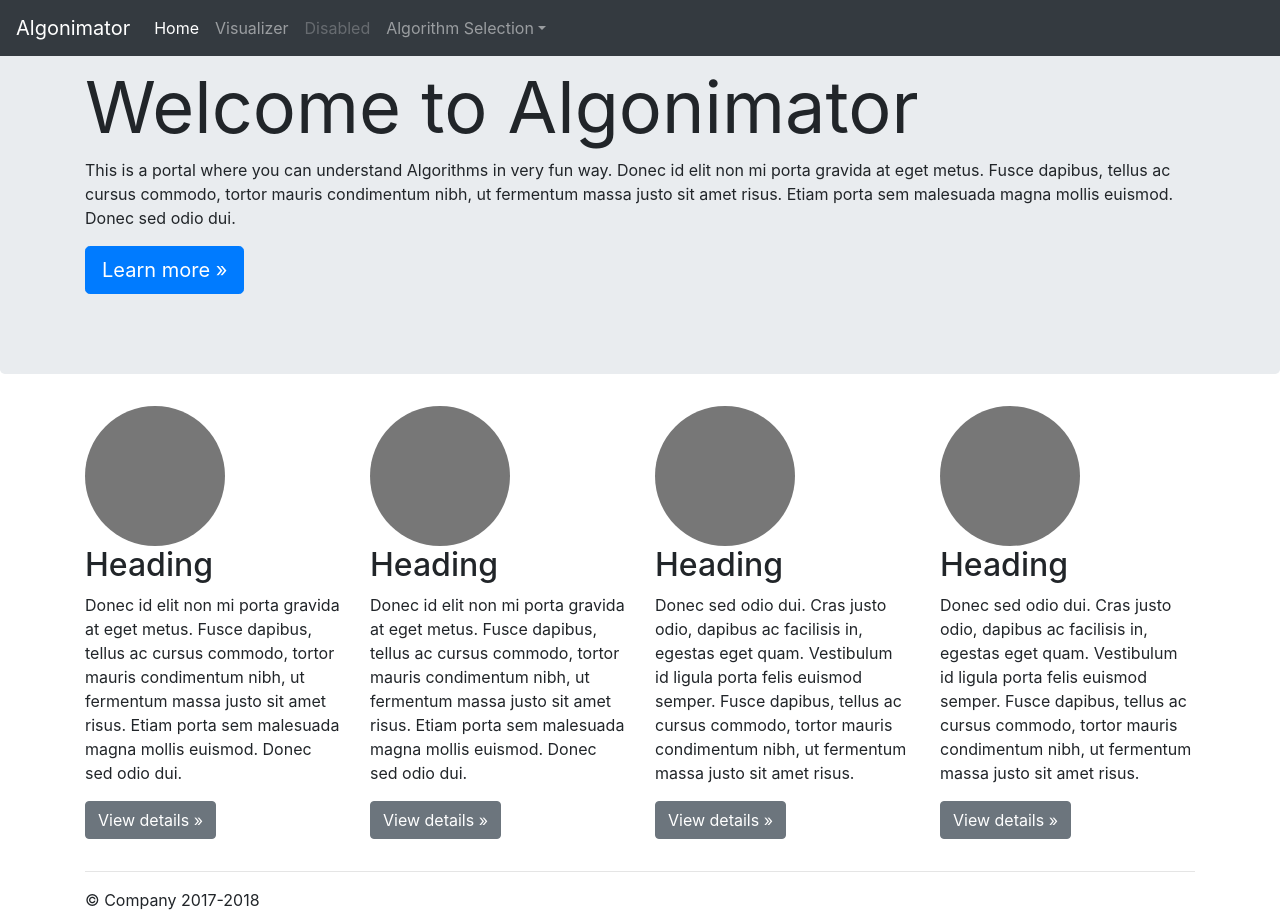
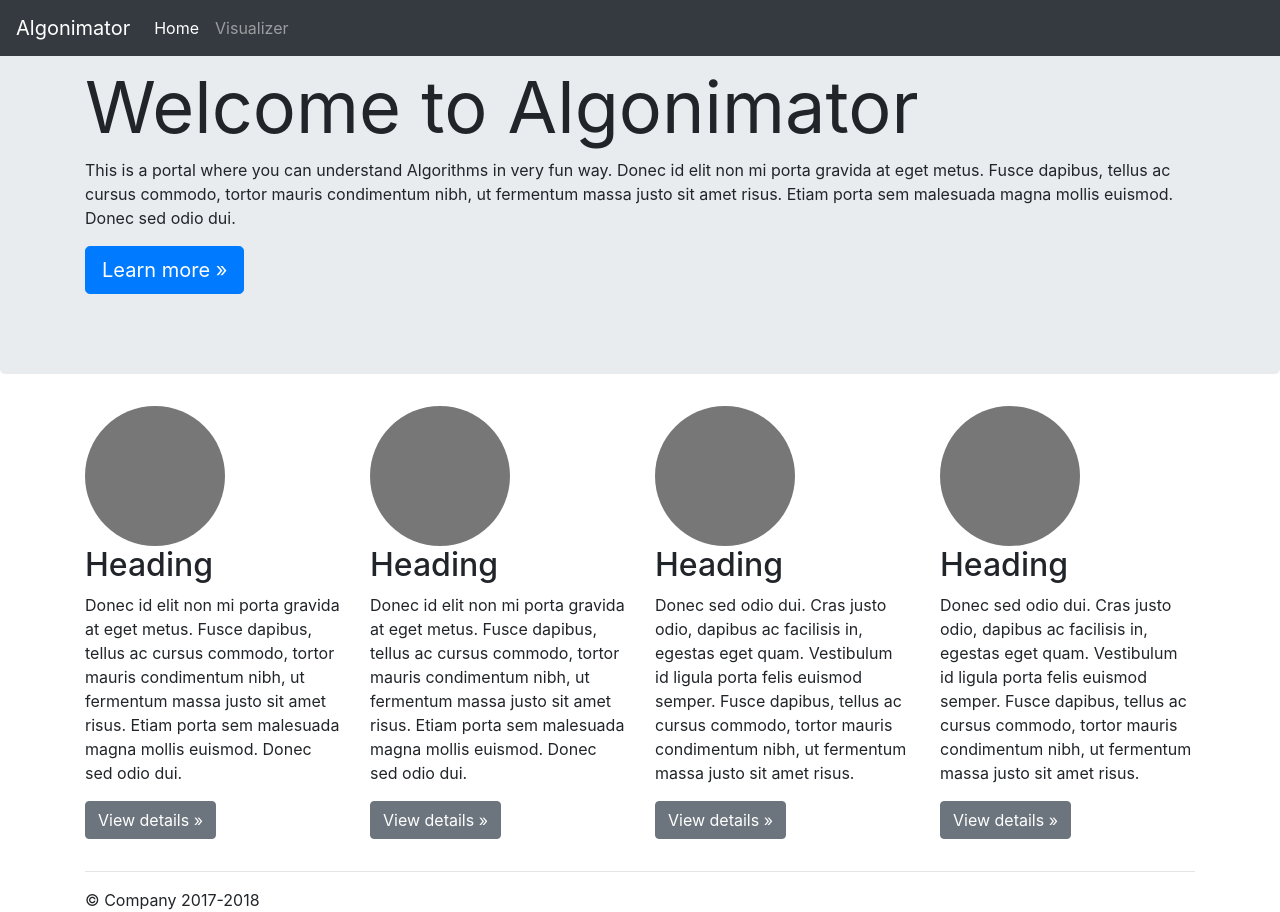
Before and after one commit to rithvik-vasishta/AlgoNimator, a React (Create React App) app: page / in a window 1280 px wide. Built offline with nearby package versions, Linux system fonts and the light colour scheme.

Commit message:
Front-end Edit

```diff
--- a/src/Home.js
+++ b/src/Home.js
@@ -18,12 +18,6 @@ class Home extends Component{
           </li>
           <li class="nav-item">
             <a class="nav-link" href="/sorting">Visualizer</a>
-          </li>
-          <li class="nav-item">
-            <a class="nav-link disabled" href="#">Disabled</a>
-          </li>
-          <li class="nav-item dropdown">
-            <a class="nav-link dropdown-toggle" href="/sorting" id="dropdown01" data-toggle="dropdown" aria-haspopup="true" aria-expanded="false">Algorithm Selection</a>
           </li>
         </ul>
       </div>
```
